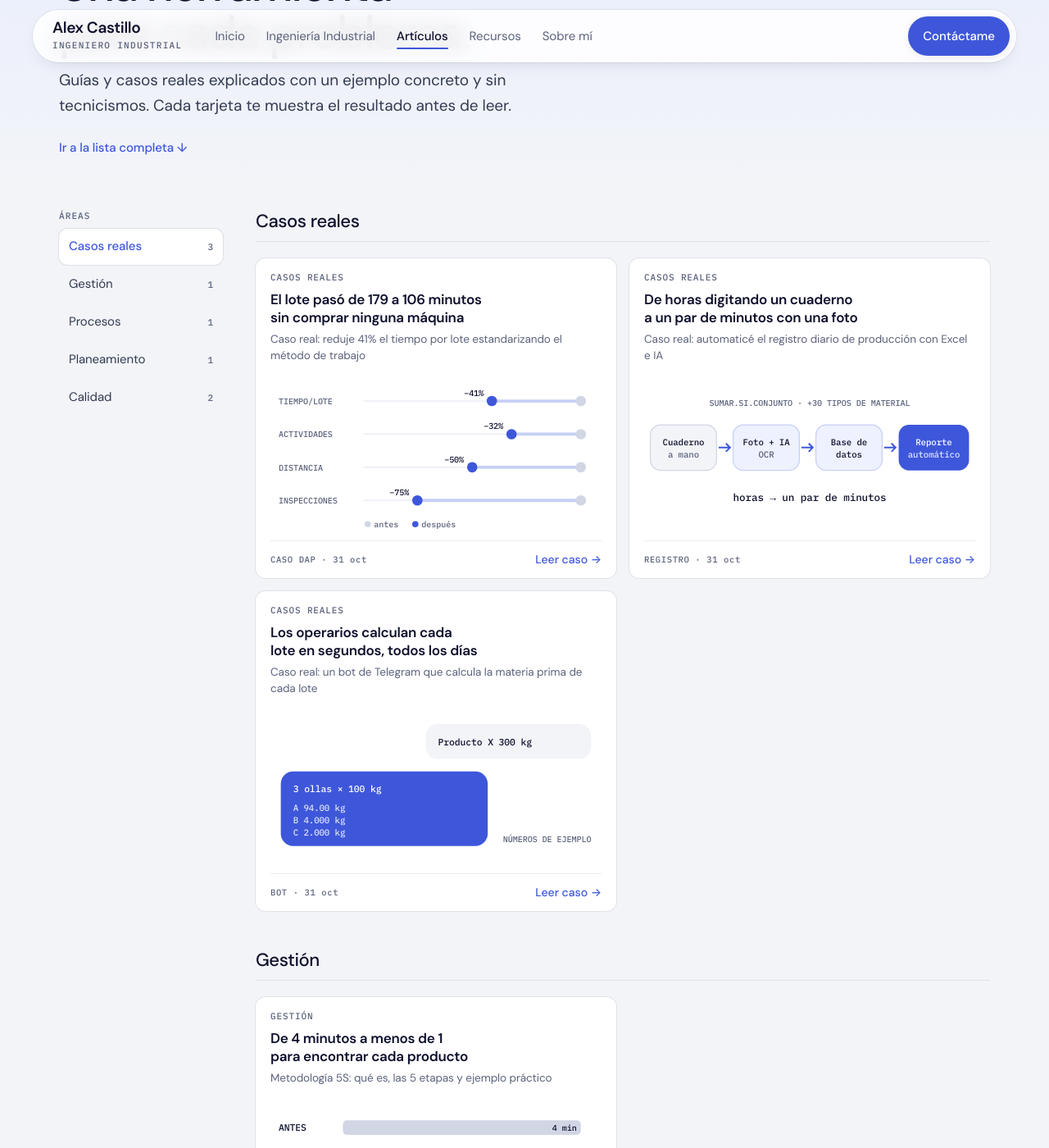
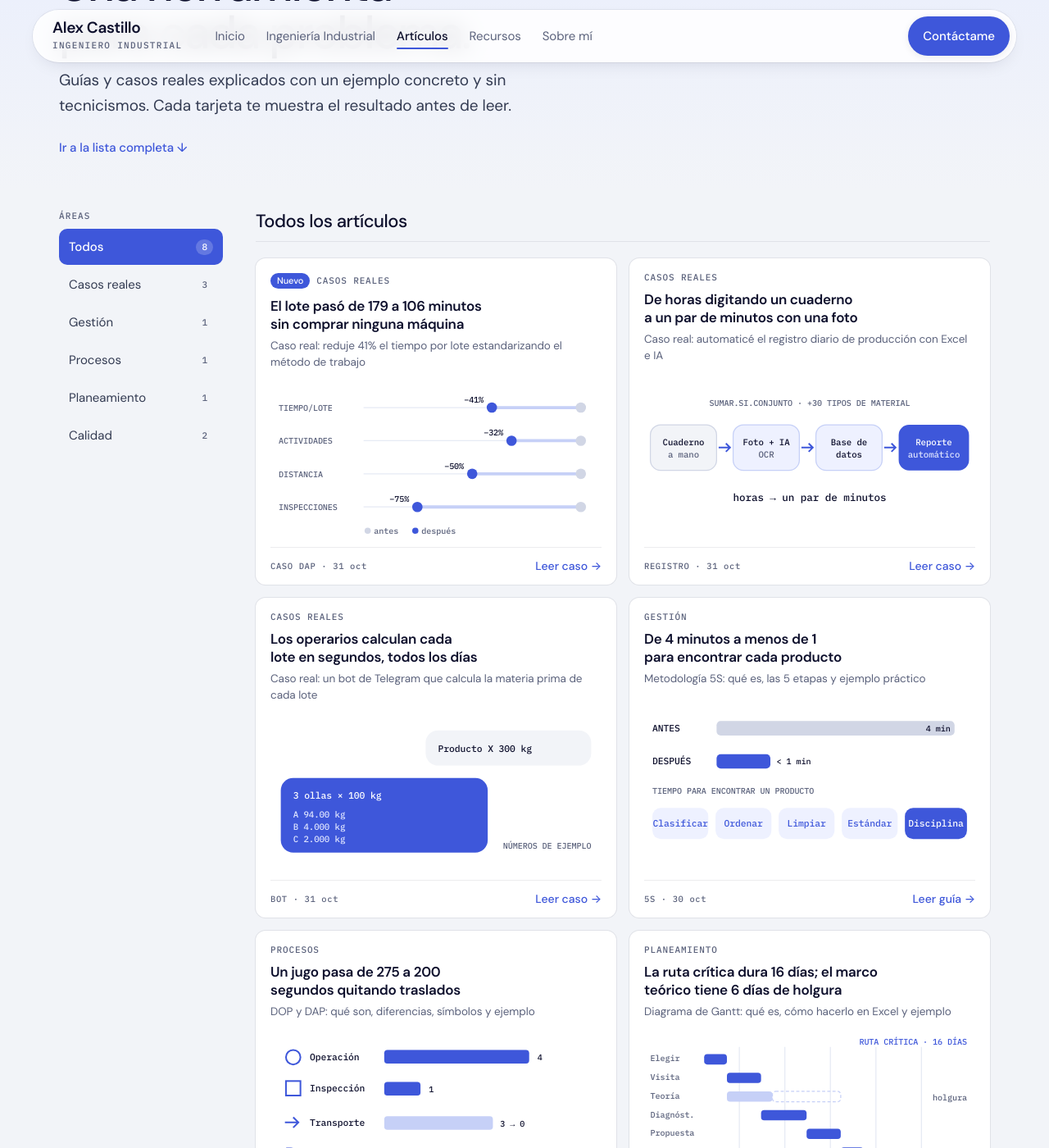
Before and after one commit to AlexCastilloFar/AlexCastilloFar.github.io, a Jekyll site: the page built from articulos/index.html, in a window 1280 px wide and 1400 px high, scrolled down 218 px. Shown: the whole window at 82% size. Built offline with Jekyll 4.4.1, drawn with Linux system fonts in a browser that asks for light colours; some of the changed text lies outside the part shown.

Commit message:
Filtro de artículos con Todos, áreas como botones y Ver más (pendiente de aprobación)
Co-Authored-By: Claude Opus 5.5 <noreply@anthropic.com>
Claude-Session: https://claude.ai/code/session_01PDpecnC4qJskpxKXANRDtd

```diff
--- a/articulos/index.html
+++ b/articulos/index.html
@@ -14,23 +14,20 @@ description: "Guías de Ingeniería Industrial explicadas fácil, con casos real
   </div>
 
   <div class="gal">
-    <nav class="gal-nav" aria-label="Áreas">
+    <div class="gal-nav" role="group" aria-label="Filtrar artículos por área">
       <span class="side-k">Áreas</span>
+      <button class="gal-btn" type="button" data-f="todos" aria-pressed="true"><span>Todos</span><small>{{ site.posts.size }}</small></button>
       {% for c in cats %}{% assign n = site.posts | where: "categoria", c | size %}
-      <a href="#{{ c | slugify }}"><span>{{ c }}</span><small>{{ n }}</small></a>
+      <button class="gal-btn" type="button" data-f="{{ c | slugify }}" aria-pressed="false"><span>{{ c }}</span><small>{{ n }}</small></button>
       {% endfor %}
-    </nav>
+    </div>
 
     <div class="gal-main">
-      {% for c in cats %}
-      {% assign lista = site.posts | where: "categoria", c %}
-      <section class="gal-sec" id="{{ c | slugify }}" aria-labelledby="t-{{ c | slugify }}">
-        <h2 id="t-{{ c | slugify }}">{{ c }}</h2>
-        <div class="gal-grid">
-          {% for post in lista %}{% include post-card.html post=post nuevo=false %}{% endfor %}
-        </div>
-      </section>
-      {% endfor %}
+      <h2 class="gal-titulo" id="gal-titulo" aria-live="polite">Todos los artículos</h2>
+      <div class="gal-grid" id="gal-grid">
+        {% for post in site.posts %}<div class="gal-item" data-cat="{{ post.categoria | slugify }}" data-nombre="{{ post.categoria }}">{% include post-card.html post=post nuevo=forloop.first %}</div>{% endfor %}
+      </div>
+      <div class="gal-mas"><button class="btn btn-ghost" type="button" id="gal-mas" hidden>Ver más artículos</button></div>
     </div>
   </div>
 
@@ -48,9 +45,25 @@ description: "Guías de Ingeniería Industrial explicadas fácil, con casos real
 </section>
 <script>
 (function(){
-  // Resalta en el menú lateral el área que estás viendo
-  var ls=document.querySelectorAll(".gal-nav a");if(!("IntersectionObserver" in window))return;
-  var io=new IntersectionObserver(function(es){es.forEach(function(e){if(e.isIntersecting){ls.forEach(function(a){a.classList.toggle("on",a.getAttribute("href")==="#"+e.target.id)})}})},{rootMargin:"-30% 0px -60% 0px"});
-  document.querySelectorAll(".gal-sec").forEach(function(s){io.observe(s)});
+  // Filtro por área + "Ver más" (6 tarjetas por vez). Funciona también con enlaces tipo /articulos/#casos-reales
+  var POR_PAGINA=6,bs=document.querySelectorAll(".gal-btn"),its=[].slice.call(document.querySelectorAll(".gal-item")),
+      mas=document.getElementById("gal-mas"),tit=document.getElementById("gal-titulo"),filtro="todos",visibles=POR_PAGINA;
+  function pintar(){
+    var lista=its.filter(function(i){return filtro==="todos"||i.dataset.cat===filtro});
+    its.forEach(function(i){i.hidden=true});
+    lista.forEach(function(i,k){i.hidden=k>=visibles});
+    mas.hidden=lista.length<=visibles;
+    var b=document.querySelector('.gal-btn[data-f="'+filtro+'"]');
+    tit.textContent=filtro==="todos"?"Todos los artículos":b.querySelector("span").textContent;
+    bs.forEach(function(x){x.setAttribute("aria-pressed",x===b)});
+  }
+  function elegir(f,mover){
+    if(!document.querySelector('.gal-btn[data-f="'+f+'"]'))f="todos";
+    filtro=f;visibles=POR_PAGINA;pintar();
+    if(mover){var top=document.querySelector(".gal").getBoundingClientRect().top+scrollY-90;if(scrollY>top)scrollTo({top:top})}
+  }
+  bs.forEach(function(b){b.addEventListener("click",function(){var f=b.dataset.f;history.replaceState(null,"",f==="todos"?location.pathname:"#"+f);elegir(f,true)})});
+  mas.addEventListener("click",function(){var antes=visibles;visibles+=POR_PAGINA;pintar();var sig=its.filter(function(i){return !i.hidden})[antes];if(sig){var l=sig.querySelector("a");if(l)l.focus({preventScroll:true})}});
+  elegir(location.hash.slice(1)||"todos",false);
 })();
 </script>
--- a/assets/css/style.css
+++ b/assets/css/style.css
@@ -616,3 +616,20 @@ body:not(.s-inicio):not(.l-post) .band-wash{background:#fff}
 .gal-cols ul{list-style:none;margin:10px 0 0;padding:0;display:grid}
 .gal-cols a{display:inline-flex;align-items:center;min-height:44px;font-size:15px;color:var(--text);text-decoration:none}
 .gal-cols a:hover{color:var(--accent);text-decoration:underline}
+/* Filtro de la galería: botones de área */
+.gal-btn{display:flex;justify-content:space-between;align-items:center;gap:10px;width:100%;min-height:44px;padding:0 12px;border:0;border-radius:10px;background:transparent;font:400 15px/1 var(--f-ui);color:var(--text);cursor:pointer;text-align:left;transition:background .15s ease,color .15s ease}
+.gal-btn small{font:500 11px/1 var(--f-mono);color:var(--muted);background:var(--mist);border-radius:999px;padding:4px 7px}
+.gal-btn:hover{background:#fff;color:var(--ink)}
+.gal-btn[aria-pressed="true"]{background:var(--accent);color:#fff;font-weight:500}
+.gal-btn[aria-pressed="true"] small{background:rgba(255,255,255,.2);color:#fff}
+.gal-titulo{font-size:22px;letter-spacing:-.02em;padding-bottom:12px;border-bottom:1px solid var(--line);margin-bottom:20px}
+.gal-item{display:grid}
+.gal-item[hidden]{display:none}
+.gal-mas{display:flex;justify-content:center;margin-top:28px}
+@media (max-width:900px){
+  .gal-btn{width:auto;flex:none;background:#fff;box-shadow:0 0 0 1px var(--line);border-radius:999px;padding:0 14px}
+  .gal-btn[aria-pressed="true"]{background:var(--accent);box-shadow:none}
+}
+#gal-mas[hidden]{display:none!important}
+.gal-cols a{line-height:1.35;padding:6px 0}
+.gal-cols ul{gap:2px}
```
Also changed, not shown: DESIGN.md (+1 -0 lines).
